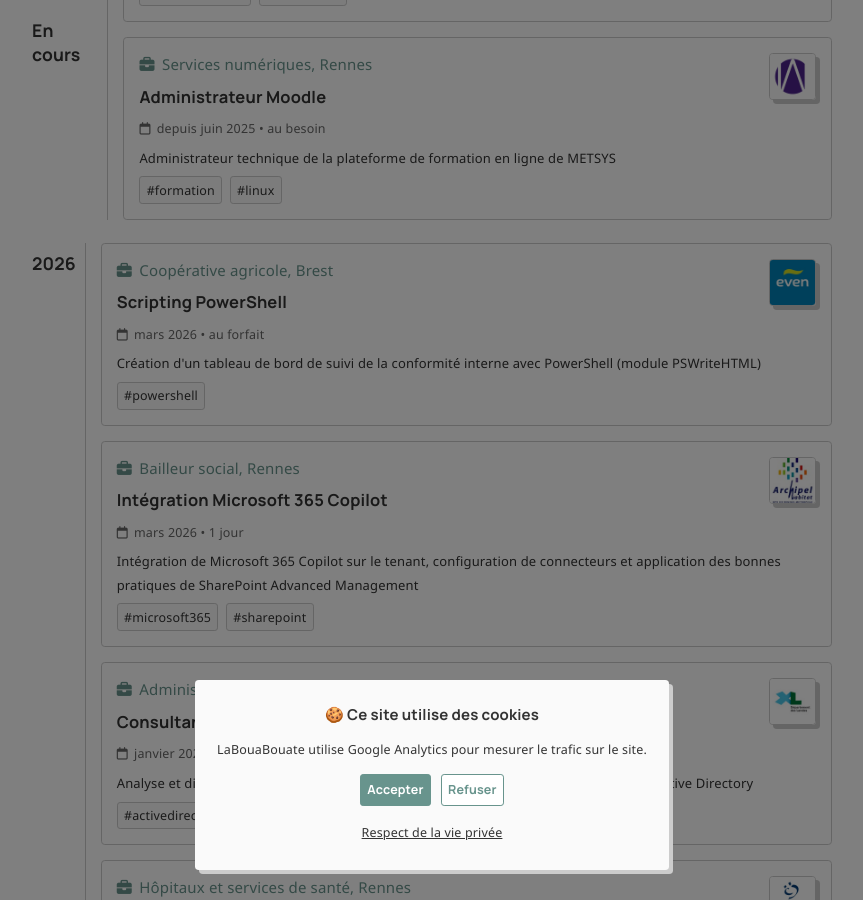
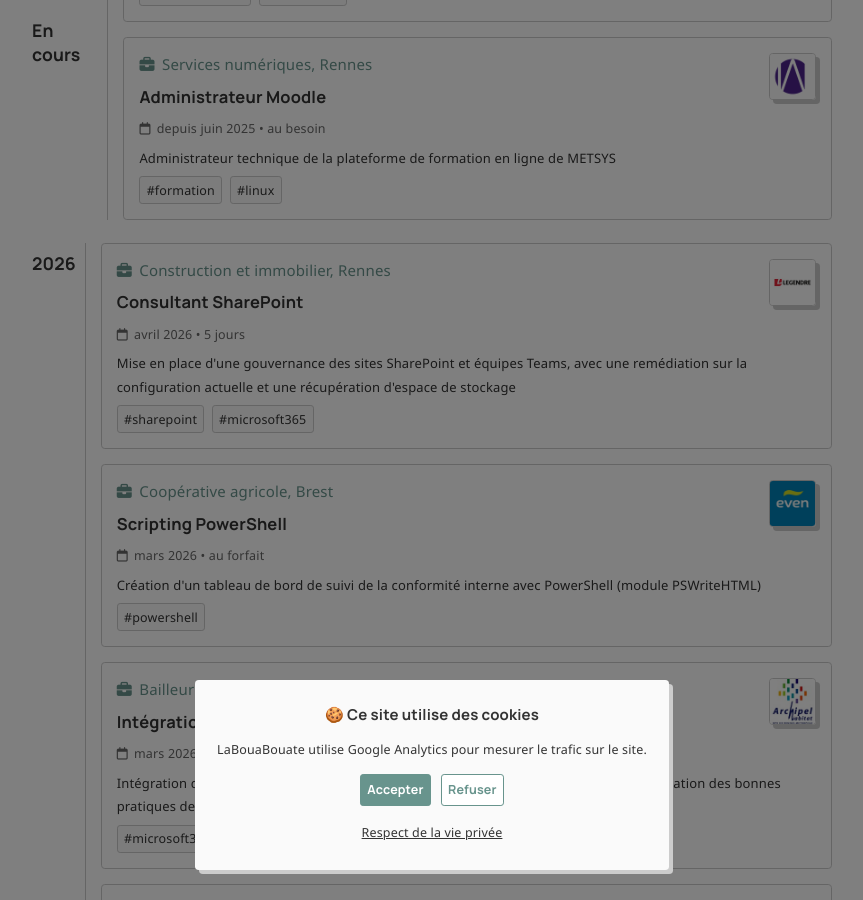
Before and after one commit to leobouard/leobouard.github.io, a Jekyll site: the page built from _pages/projects.html, in a window 1280 px wide and 900 px high, scrolled down 1169 px. Shown: the whole window, without its empty margins (208-1071 px from the left). Built offline with Jekyll 4.4.1, drawn with Linux system fonts in a browser that asks for light colours; nearby versions of some CDN libraries; some web fonts are replaced.

Commit message:
Update projects.json

```diff
--- a/_data/projects.json
+++ b/_data/projects.json
@@ -47,6 +47,14 @@
     {
         "year": 2026,
         "projects": [
+            {
+                "company": "Groupe Legendre",
+                "title":  "Consultant SharePoint",
+                "period":  "avril 2026",
+                "duration":  "5 jours",
+                "description":  "Mise en place d'une gouvernance des sites SharePoint et équipes Teams, avec une remédiation sur la configuration actuelle et une récupération d'espace de stockage",
+                "tags":  ["sharepoint", "microsoft365"]
+            },
             {
                 "company": "Groupe Even",
                 "title": "Scripting PowerShell",
```
